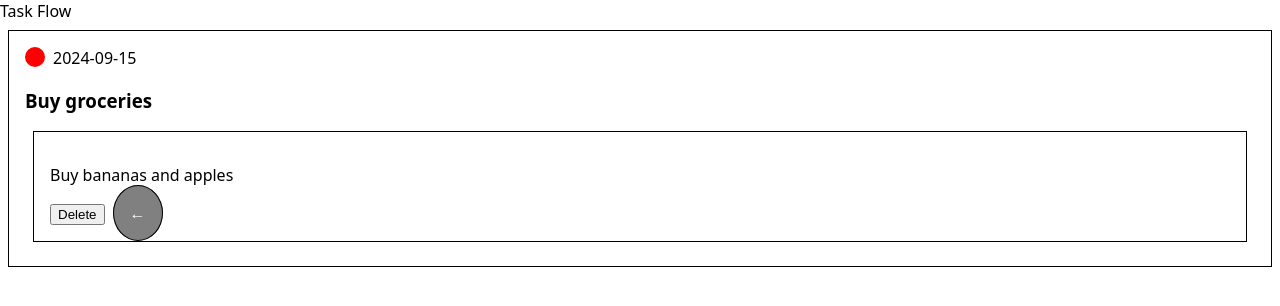
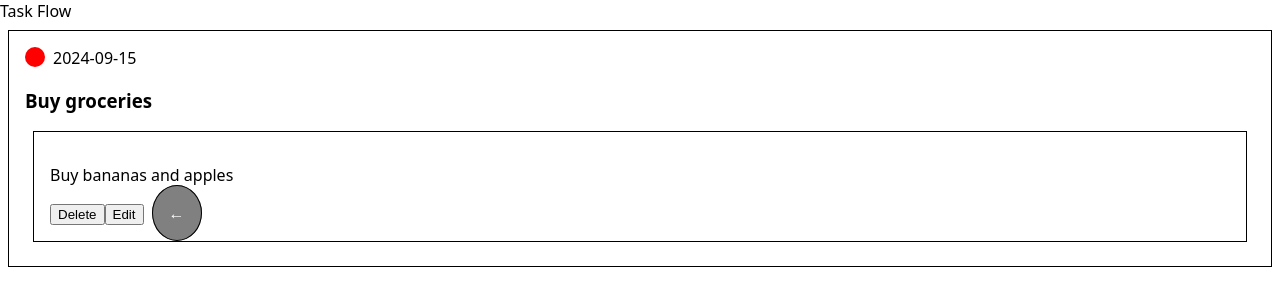
Before and after one commit to anapecic/task-flow, a Next.js app: page /1 in a window 1280 px wide. Shown: the top 306 px of the page. Built offline with nearby package versions, Linux system fonts and the light colour scheme.

Commit message:
added edit function

```diff
--- a/components/CreateTaskForm/CreateTaskForm.js
+++ b/components/CreateTaskForm/CreateTaskForm.js
@@ -13,7 +13,7 @@ const StyledTaskForm = styled.form`
   border: 1px solid #000;
 `;
 
-export default function CreateTaskForm({ onCreateTask, onCancel }) {
+export default function CreateTaskForm({ onSubmitTask, onCancel }) {
   const today = new Date().toISOString().split("T")[0];
 
   function handleSubmit(event) {
@@ -21,7 +21,7 @@ export default function CreateTaskForm({ onCreateTask, onCancel }) {
     const formData = new FormData(event.target);
     const taskData = Object.fromEntries(formData);
     onCancel();
-    onCreateTask(taskData);
+    onSubmitTask(taskData);
   }
 
   return (
@@ -33,7 +33,7 @@ export default function CreateTaskForm({ onCreateTask, onCancel }) {
           type="text"
           id="taskName"
           name="title"
-          maxlength="40"
+          maxLength="40"
           placeholder="go grocery shopping"
           required
         />
@@ -42,7 +42,7 @@ export default function CreateTaskForm({ onCreateTask, onCancel }) {
           type="text"
           id="taskDescription"
           name="description"
-          maxlength="500"
+          maxLength="500"
           placeholder="buy 10 apples and 2 gallons of milk"
         ></input>
         <label htmlFor="dueDate">Due Date</label>
--- a/pages/[id].js
+++ b/pages/[id].js
@@ -7,6 +7,7 @@ import { StyledDate } from "@/components/StyledDate";
 import Link from "next/link";
 import Modal from "@/components/Modal/Modal";
 import { useState } from "react";
+import CreateTaskForm from "@/components/CreateTaskForm/CreateTaskForm";
 
 const StyledDetailsPage = styled.section`
   border: 1px solid #000000;
@@ -30,8 +31,13 @@ const StyledBackLink = styled(Link)`
   color: white;
 `;
 
-export default function DetailsPage({ currentTasks, handleConfirm }) {
+export default function DetailsPage({
+  currentTasks,
+  handleConfirm,
+  handleEditTask,
+}) {
   const [isOpen, setIsOpen] = useState(false);
+  const [editMode, setEditMode] = useState(false);
   const router = useRouter();
   const dynamicId = router.query.id;
   const currentTask = currentTasks?.find((task) => task.id === dynamicId);
@@ -42,6 +48,18 @@ export default function DetailsPage({ currentTasks, handleConfirm }) {
 
   function closeModal() {
     setIsOpen(false);
+  }
+
+  function handleToggleEdit() {
+    setEditMode(!editMode);
+  }
+
+  function handleCancel() {
+    setEditMode(false);
+  }
+
+  function onEditTask(taskData) {
+    handleEditTask(taskData, dynamicId);
   }
 
   const today = new Date();
@@ -64,6 +82,11 @@ export default function DetailsPage({ currentTasks, handleConfirm }) {
           <button type="button" onClick={() => setIsOpen(true)}>
             Delete
           </button>
+          {editMode ? (
+            <CreateTaskForm onCancel={handleCancel} onSubmitTask={onEditTask} />
+          ) : (
+            <button onClick={handleToggleEdit}>Edit</button>
+          )}
           {isOpen && (
             <Modal
               onClose={closeModal}
--- a/pages/_app.js
+++ b/pages/_app.js
@@ -1,4 +1,4 @@
-import { useEffect, useState } from "react";
+import { useState } from "react";
 import GlobalStyle from "../styles";
 import { initialTasks } from "@/lib/data";
 import { uid } from "uid";
@@ -23,6 +23,22 @@ export default function App({ Component, pageProps }) {
     router.push("/");
   }
 
+  function handleEditTask(taskData, id) {
+    const newTaskArray = currentTasks.map((task) =>
+      task.id === id
+        ? {
+            ...task,
+            title: taskData.title,
+            priority: taskData.priority,
+            dueDate: taskData.dueDate,
+            description: taskData.description,
+          }
+        : task
+    );
+    const sortedNewTasks = sortedByDate(newTaskArray);
+    setCurrentTasks(sortedNewTasks);
+  }
+
   return (
     <>
       <GlobalStyle />
@@ -31,6 +47,7 @@ export default function App({ Component, pageProps }) {
         currentTasks={currentTasks}
         onCreateTask={onCreateTask}
         handleConfirm={handleConfirm}
+        handleEditTask={handleEditTask}
       />
     </>
   );
--- a/pages/index.js
+++ b/pages/index.js
@@ -24,6 +24,7 @@ export default function HomePage({ currentTasks, onCreateTask }) {
   function handleCancel() {
     setCreateMode(false);
   }
+
   return (
     <>
       <Header />
@@ -31,7 +32,7 @@ export default function HomePage({ currentTasks, onCreateTask }) {
         <TaskList currentTasks={currentTasks} />
         {createMode ? (
           <CreateTaskForm
-            onCreateTask={(taskData) => {
+            onSubmitTask={(taskData) => {
               onCreateTask(taskData);
               setCreateMode(false);
             }}
```
